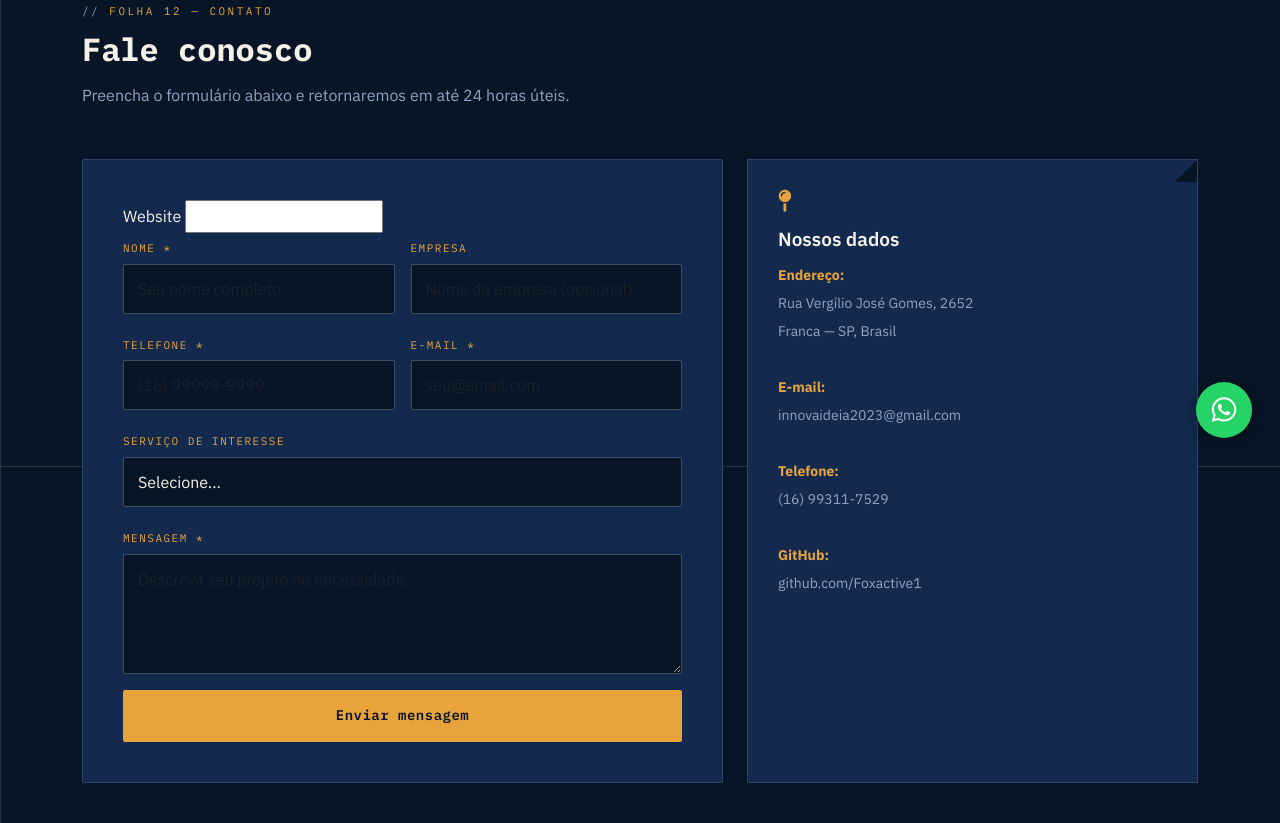
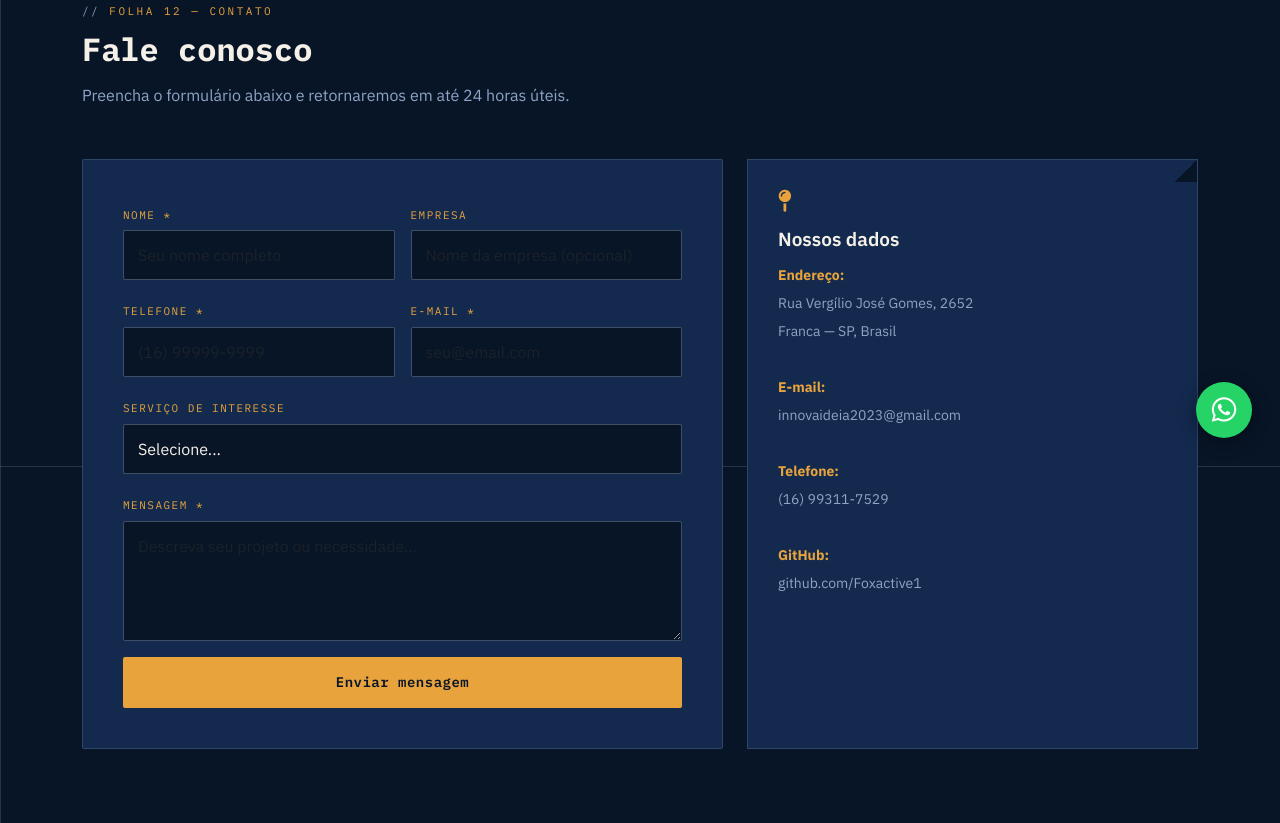
Before and after one commit to Foxactive1/Innovaideia-institucional, a Flask app: page /contato in a window 1280 px wide. Shown: the part 334-1157 px from the top of the page. Run offline with Flask 3, Linux system fonts and the light colour scheme.

Commit message:
style: ocultar campo honeypot de forma acessivel

```diff
--- a/static/css/style.css
+++ b/static/css/style.css
@@ -947,3 +947,15 @@ body {
 .inv-error-section .inv-hero-btns {
     justify-content: center;
 }
+
+
+/* ── Honeypot anti-spam ───────────────────────────────────── */
+.inv-honeypot {
+    position: absolute !important;
+    left: -9999px !important;
+    width: 1px !important;
+    height: 1px !important;
+    overflow: hidden !important;
+    opacity: 0 !important;
+    pointer-events: none !important;
+}
```
